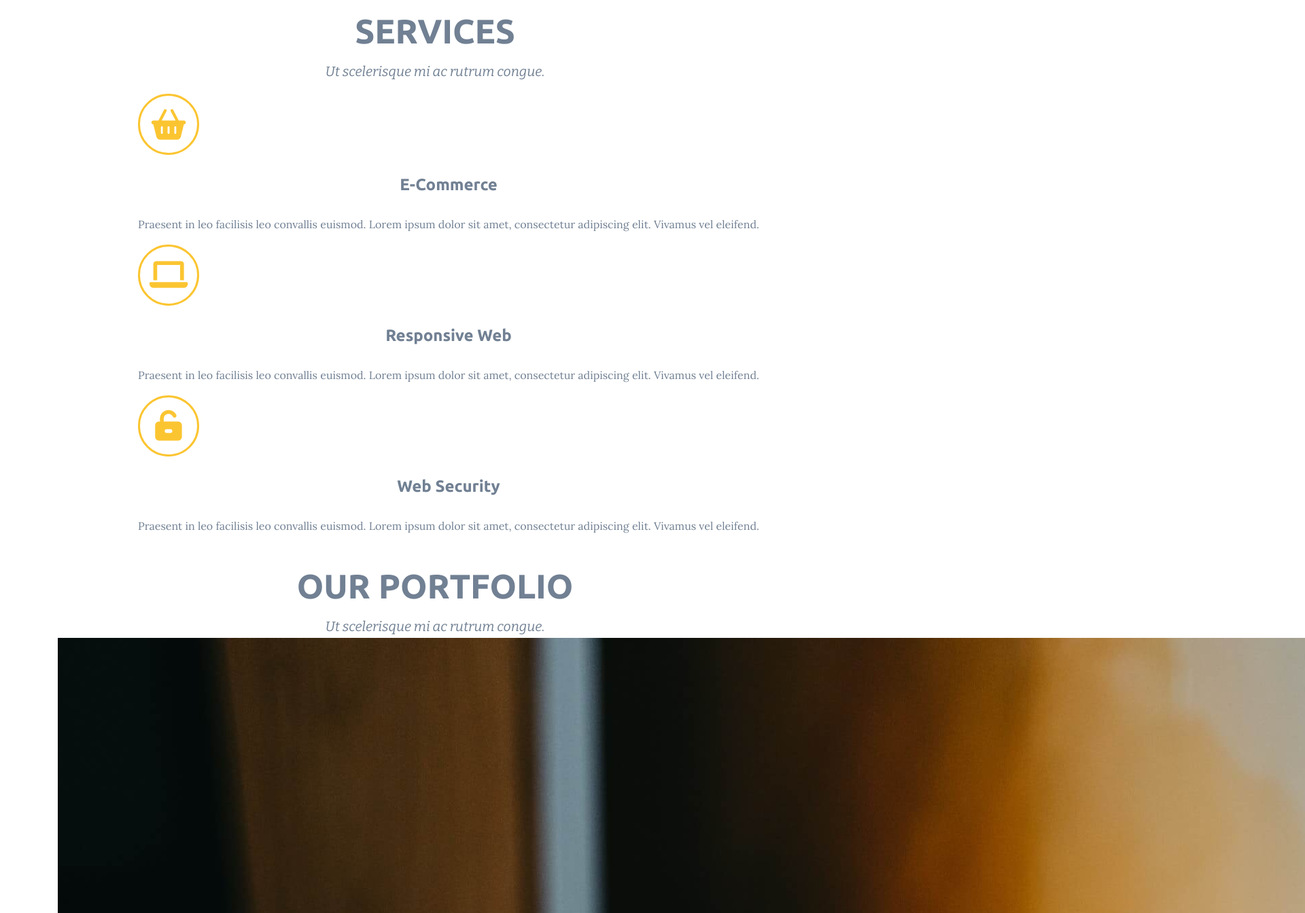
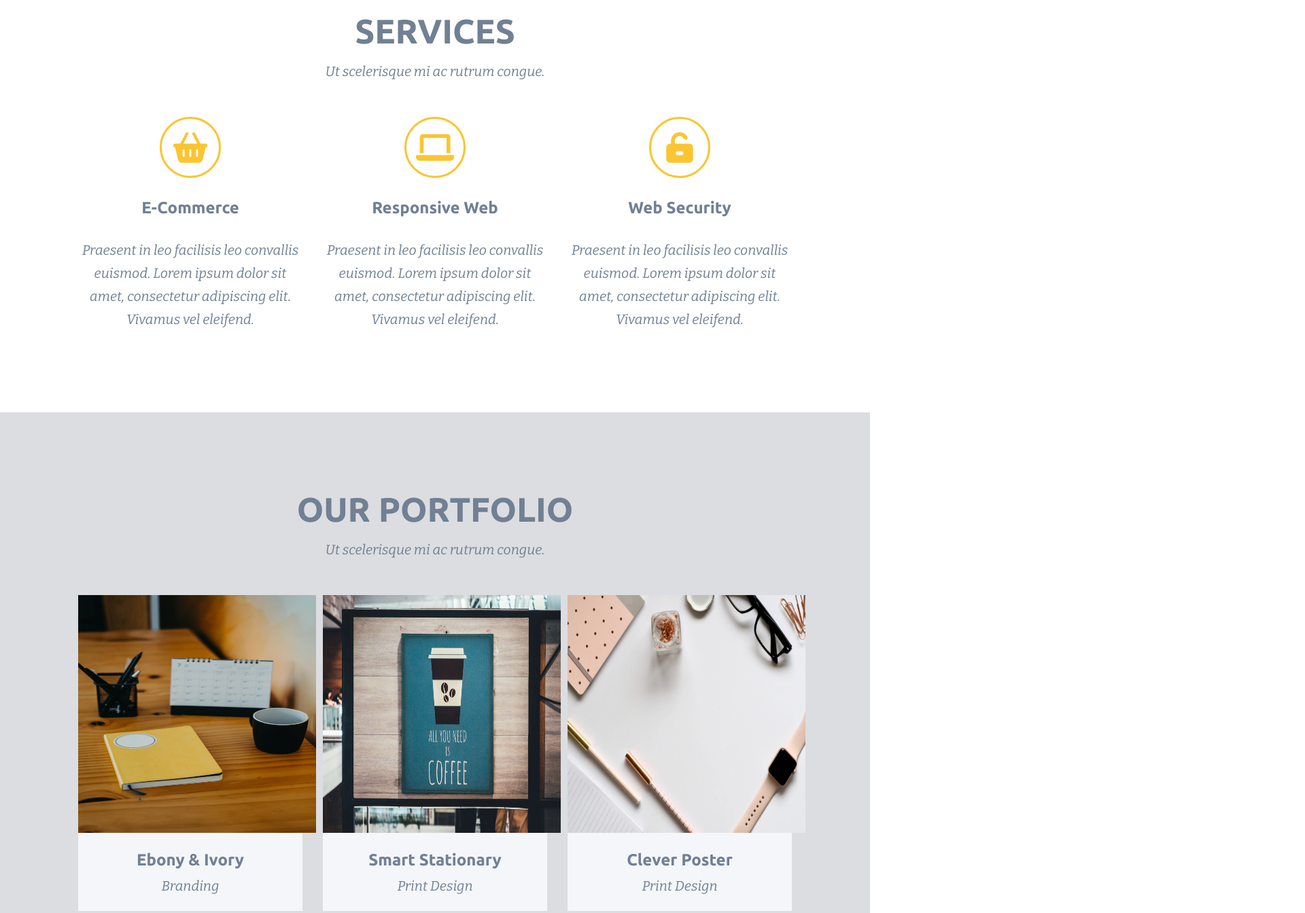
Before and after one commit to KevinKaluzny/zad-4, a website: page index.html in a window 1280 px wide. Shown: the part 959-2303 px from the top of the page at 68% size, 1920 px wide, since content can reach past the window. Drawn offline with nearby package versions, Linux system fonts and the light colour scheme; a web font is replaced by a local one.

Commit message:
Update html for service section

```diff
--- a/index.html
+++ b/index.html
@@ -38,24 +38,23 @@
             <h2>SERVICES</h2>
             <p>Ut scelerisque mi ac rutrum congue.</p>
 
-            <ul>
-                <li>
+            <div class="row">
+                <div class="box col-4">
                     <i class="fa-solid fa-basket-shopping"></i>
                     <h3>E-Commerce</h3>
                     <p>Praesent in leo facilisis leo convallis euismod. Lorem ipsum dolor sit amet, consectetur adipiscing elit. Vivamus vel eleifend.</p>
-                </li>
-                <li>
+                </div>
+                <div class="box col-4">
                     <i class="fa-solid fa-laptop"></i>
                     <h3>Responsive Web</h3>
                     <p>Praesent in leo facilisis leo convallis euismod. Lorem ipsum dolor sit amet, consectetur adipiscing elit. Vivamus vel eleifend.</p>
-                </li>
-                <li>
+                </div>
+                <div class="box col-4">
                     <i class="fa-solid fa-unlock-keyhole"></i>
                     <h3>Web Security</h3>
                     <p>Praesent in leo facilisis leo convallis euismod. Lorem ipsum dolor sit amet, consectetur adipiscing elit. Vivamus vel eleifend.</p>
-                </li>
-            </ul>
-        </div>
+                </div>
+            </div>
     </section>
 
     <section class="portfolio">
@@ -63,8 +62,8 @@
             <h2>OUR PORTFOLIO</h2>
             <p>Ut scelerisque mi ac rutrum congue.</p>
 
-            <div class="wrapper">
-                <div class="box">
+            <div class="row">
+                <div class="box col-4">
                     <div class="photocontainer">
                         <img src="images\pexels-anna-tarazevich-4985338.jpg">
                     </div>
@@ -73,7 +72,7 @@
                         <p>Branding</p>
                     </div>
                 </div>
-                <div class="box">
+                <div class="box col-4">
                     <div class="photocontainer">
                         <img src="images\pexels-iselene-kei-borromeo-marzan-1827548.jpg">
                     </div>
@@ -82,7 +81,7 @@
                         <p>Print Design</p>
                     </div>
                 </div>
-                <div class="box">
+                <div class="box col-4">
                     <div class="photocontainer">
                         <img src="images\pexels-jess-bailey-designs-876467.jpg">
                     </div>
@@ -91,7 +90,10 @@
                         <p>Print Design</p>
                     </div>
                 </div>
-                <div class="box">
+            </div>
+
+            <div class="row">
+                <div class="box col-4">
                     <div class="photocontainer">
                         <img src="images\pexels-magda-ehlers-2660262.jpg">
                     </div>
@@ -100,7 +102,7 @@
                         <p>Product Mock-Up</p>
                     </div>
                 </div>
-                <div class="box">
+                <div class="box col-4">
                     <div class="photocontainer">
                         <img src="images\pexels-marlene-leppänen-1925099.jpg">
                     </div>
@@ -109,7 +111,7 @@
                         <p>Web Design</p>
                     </div>
                 </div>
-                <div class="box">
+                <div class="box col-4">
                     <div class="photocontainer">
                         <img src="images\pexels-picjumbocom-196645.jpg">
                     </div>
--- a/sass/style.scss
+++ b/sass/style.scss
@@ -4,10 +4,11 @@ $color-one: #fbc531;
 $color-two: #2f3640;
 $color-three: #718093;
 $color-four: #f5f6fa;
+$color-five: #dcdde1;
 
 $font-family-one: 'Playfair Display', serif;
 $font-family-two: 'Ubuntu', sans-serif;
-$font-family-tree: 'Lora', sans-serif;
+$font-family-three: 'Lora', sans-serif;
 $font-family-four: 'Bitter', sans-serif;
 
 /* Global */
@@ -25,6 +26,10 @@ body {
     position: relative;
 }
 
+section {
+    padding: 100px;
+}
+
 h1, h2, h3, nav li a {
     font-family: $font-family-two;
 }
@@ -35,8 +40,13 @@ h2 {
 }
 
 h2 + p {
+    margin: 0 0 50px 0;
     font-family: $font-family-four;
-    margin: 0;
+    font-size: 20px;
+}
+
+h3 + p {
+    font-family: $font-family-four;
     font-size: 20px;
 }
 
@@ -124,14 +134,6 @@ header button {
     padding-top: 130px;
 }
 
-.service ul {
-    list-style-type: none;
-}
-
-.service li {
-    display: inline-block;
-}
-
 .service i {
     border: solid $color-one;
     border-radius: 50%;
@@ -143,4 +145,37 @@ header button {
     display: flex;
     justify-content: center;
     align-items: center;
+    position: relative;
+    left: 50%;
+    transform: translateX(-50%);
 }
+
+/* Portfolio */
+
+.portfolio {
+    background: $color-five;
+}
+
+.portfolio .photocontainer {
+    padding: 0
+}
+
+.portfolio img {
+    width: 350px;
+    height: 350px;
+    display: block;
+}
+
+.portfolio .description {
+    background: $color-four;
+    text-align: center;
+    padding: 20px;
+}
+
+.portfolio h3, .portfolio .description p {
+    margin: 0;
+}
+
+.portfolio .row {
+    margin-bottom: 50px;
+}
```
Also changed, not shown: css/style.css, 1 other file.
